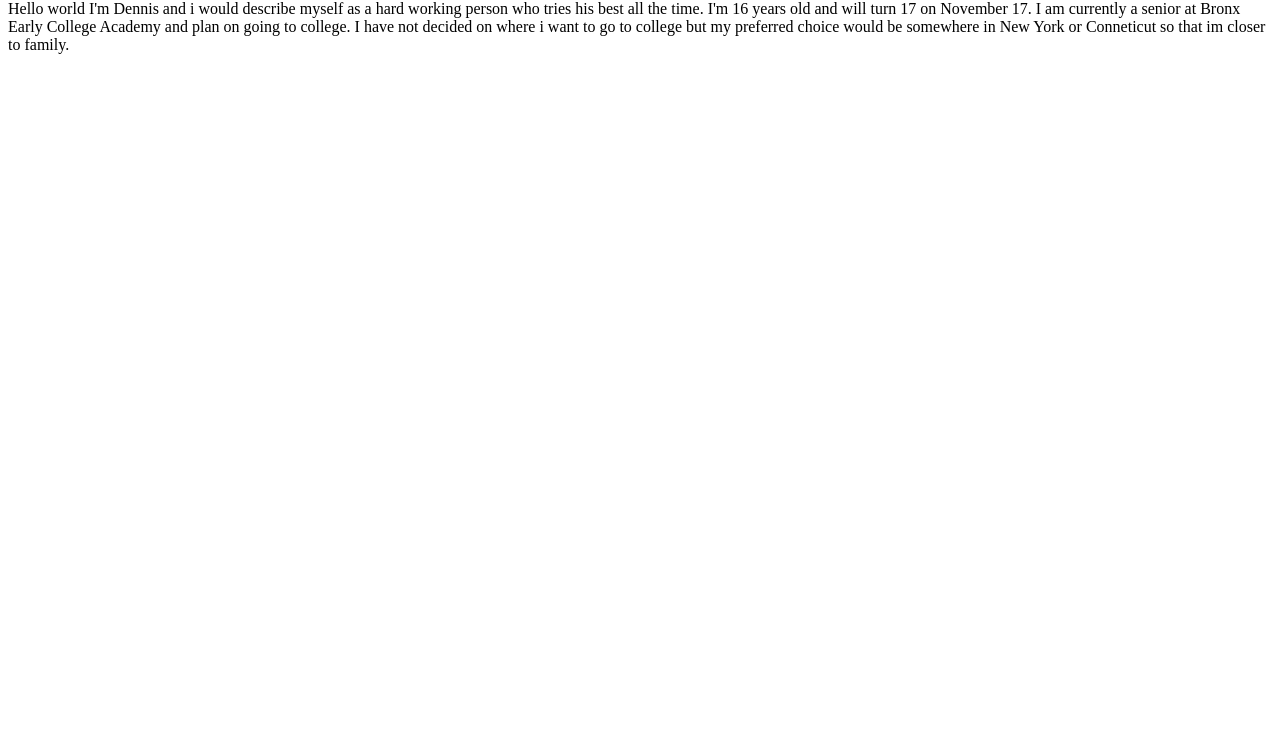
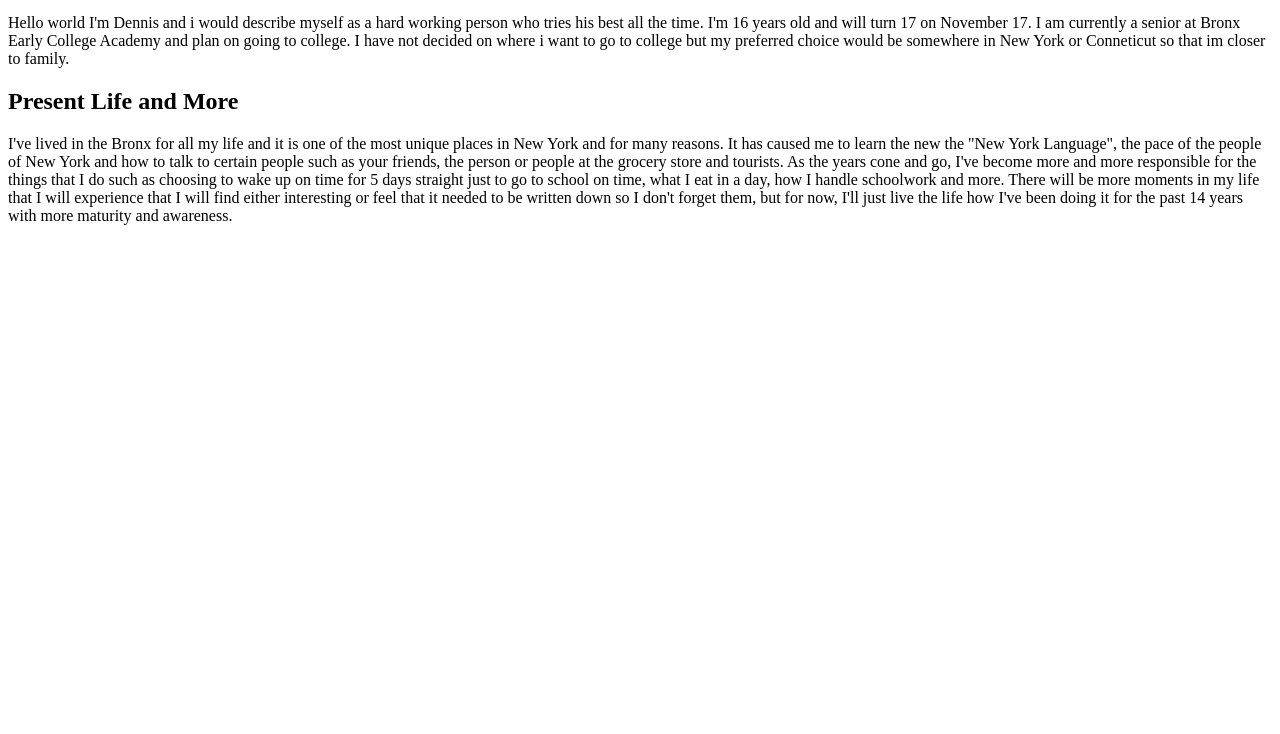
Before and after one commit to DennisFrim1/DennisFrim1old.github.io, a plain HTML site: page Unnamed Site 2/aboutme.html in a window 1280 px wide. Shown: the part 66-800 px from the top of the page. Drawn offline with Linux system fonts and the light colour scheme.

Commit message:
Add files via upload

```diff
--- a/Unnamed Site 2/aboutme.html
+++ b/Unnamed Site 2/aboutme.html
@@ -1,4 +1,12 @@
+<!DOCTYPE html>
+<html>
+
+
 <h1>Who Am I </h1>
 <body>
   Hello world I'm Dennis and i would describe myself as a hard working person who tries his best all the time. I'm 16 years old and will turn 17 on November 17. I am currently a senior at Bronx Early College Academy and plan on going to college. I have not decided on where i want to go to college but my preferred choice would be somewhere in New York or Conneticut so that im closer to family.
   <script src="script.js"></script>
+	 <h2> Present Life and More </h2>
+   <p> I've lived in the Bronx for all my life and it is one of the most unique places in New York and for many reasons. It has caused me to learn the new the "New York Language", the pace of the people of New York and how to talk to certain people such as your friends, the person or people at the grocery store and tourists. As the years cone and go, I've become more and more responsible for the things that I do such as choosing to wake up on time for 5 days straight just to go to school on time, what I eat in a day, how I handle schoolwork and more. There will be more moments in my life that I will experience that I will find either interesting or feel that it needed to be written down so I don't forget them, but for now, I'll just live the life how I've been doing it for the past 14 years with more maturity and awareness.</p>
+	<body>
+		</html>
```
Also changed, not shown: Unnamed Site 2/161.png (added), Unnamed Site 2/BECA.png (added), 1 other file.
